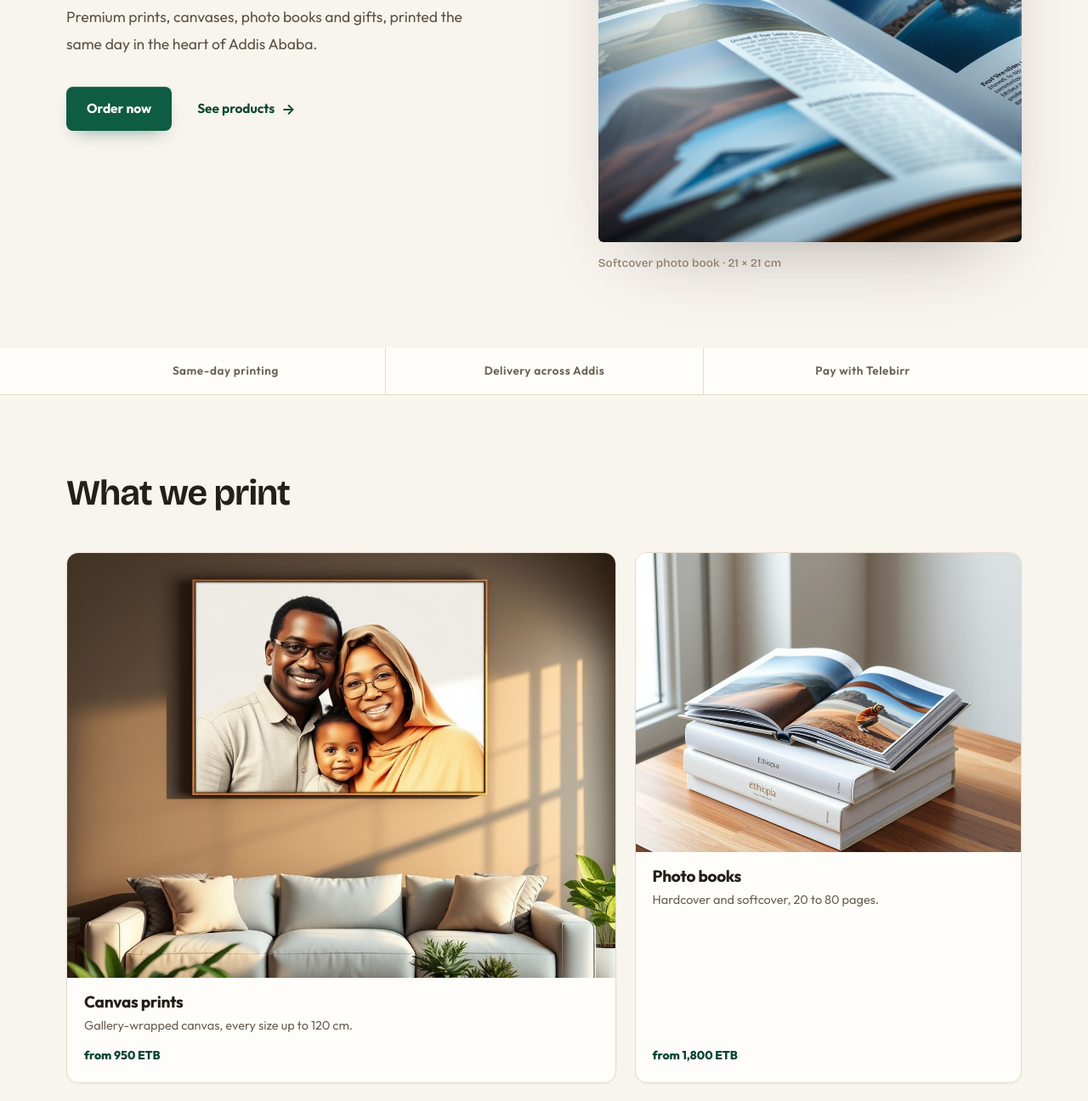
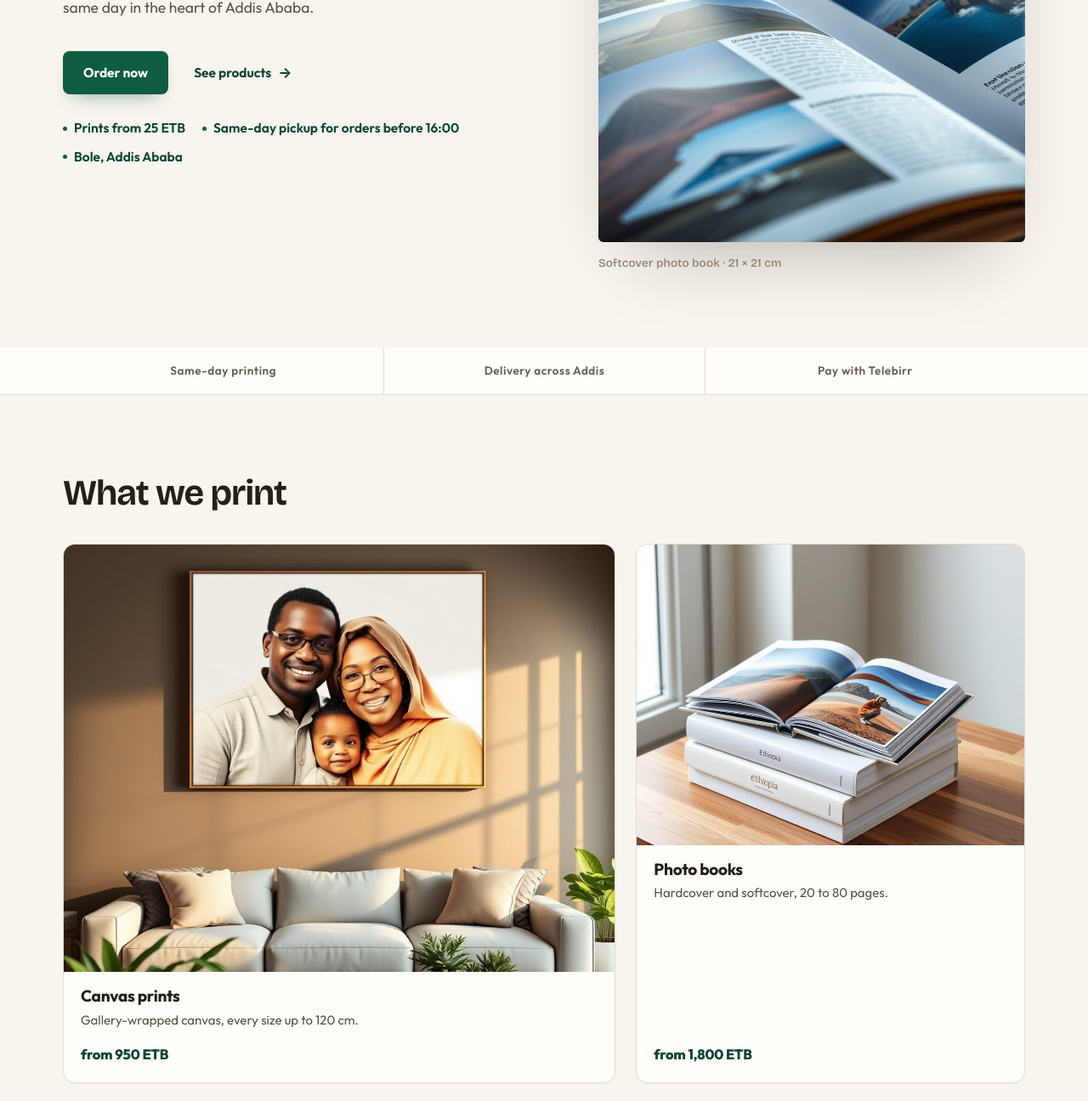
Before and after one commit to messaynew-cyber/feven-prints-v2, a plain HTML site: page index.html in a window 1280 px wide. Shown: the part 480-1776 px from the top of the page at 85% size. Drawn offline with Linux system fonts and the light colour scheme.

Commit message:
Conversion pass: stop the accidental dialer, surface price + proof above the fold
- Product tiles now open WhatsApp with a product-specific prefilled message
  instead of tel: - tapping a tile to look closer used to open the dialer
  (6/6 tiles). A prefilled order message is both safer and a better lead.
- New hero fact strip: prints from 25 ETB, same-day pickup before 16:00,
  Bole. Puts a price anchor, a turnaround promise and the area on screen one
  (all claims already made further down the page; AM strings reused verbatim).
- Price is now the second-heaviest thing on a tile (14px -> 16.5px bold,
  more separation from the description). It was tied with the body copy.
- Tile description 14.5px/--ink-soft -> 15px/#5C5246. It carries the selling
  detail ("every size up to 120 cm") and was the least readable text on the card.
- One spacing scale: page gutter 28->24, bento gap 22->24, masonry gap 22->24,
  heading gap 46->36. The gutters were three near-miss values.

```diff
--- a/css/style.css
+++ b/css/style.css
@@ -61,7 +61,7 @@ p { margin: 0; }
 ul { margin: 0; padding: 0; list-style: none; }
 :focus-visible { outline: 2px solid var(--pine); outline-offset: 3px; border-radius: 4px; }
 
-.wrap { max-width: 1180px; margin: 0 auto; padding: 0 28px; }
+.wrap { max-width: 1180px; margin: 0 auto; padding: 0 24px; }
 
 /* ── buttons ─────────────────────────────────────────── */
 .btn {
@@ -129,6 +129,9 @@ ul { margin: 0; padding: 0; list-style: none; }
 .h-line { display: block; }
 .hero-sub { margin-top: 24px; font-size: 17.5px; line-height: 1.8; color: #5C5246; max-width: 41ch; }
 .hero-cta { display: flex; align-items: center; gap: 28px; margin-top: 34px; flex-wrap: wrap; }
+.hero-facts { display: flex; flex-wrap: wrap; gap: 8px 20px; margin-top: 26px; font-size: 15.5px; font-weight: 620; color: var(--pine-deep); }
+.hero-facts li { display: inline-flex; align-items: center; gap: 8px; }
+.hero-facts li::before { content: ""; width: 5px; height: 5px; border-radius: 50%; background: var(--pine); flex: none; }
 .hero-visual { display: flex; flex-direction: column; }
 .hero-fig { margin: 0; border-radius: 6px; overflow: hidden; box-shadow: 0 40px 90px -46px var(--shadow-warm); }
 .hero-fig img { width: 100%; max-height: 620px; object-fit: cover; display: block; }
@@ -143,10 +146,10 @@ ul { margin: 0; padding: 0; list-style: none; }
 /* ── sections ────────────────────────────────────────── */
 .section { padding: 92px 0; }
 .section-tint { background: var(--paper-2); }
-.section-h { font-size: clamp(30px, 3.4vw, 42px); font-weight: 660; letter-spacing: -0.025em; margin-bottom: 46px; max-width: 18ch; }
+.section-h { font-size: clamp(30px, 3.4vw, 42px); font-weight: 660; letter-spacing: -0.025em; margin-bottom: 36px; max-width: 18ch; }
 
 /* ── bento products ──────────────────────────────────── */
-.bento { display: grid; grid-template-columns: repeat(12, 1fr); gap: 22px; }
+.bento { display: grid; grid-template-columns: repeat(12, 1fr); gap: 24px; }
 .tile { display: flex; flex-direction: column; background: var(--white); border-radius: 14px; overflow: hidden; border: 1px solid var(--line); box-shadow: 0 1px 2px rgba(46,37,26,.04); transition: transform 260ms var(--ease-out), box-shadow 260ms var(--ease-out), border-color 260ms ease; color: var(--ink); }
 .tile-big { grid-column: span 7; }
 .tile-tall { grid-column: span 5; }
@@ -161,8 +164,8 @@ ul { margin: 0; padding: 0; list-style: none; }
 .tile-cap { padding: 18px 20px 20px; display: flex; flex-direction: column; gap: 5px; flex: 1; }
 .tile-cap-side { justify-content: center; }
 .tile h3 { font-size: 19px; font-weight: 720; }
-.tile p { font-size: 14.5px; color: var(--ink-soft); line-height: 1.55; }
-.tile-price { margin-top: auto; padding-top: 8px; font-size: 14px; font-weight: 780; color: var(--pine-deep); }
+.tile p { font-size: 15px; color: #5C5246; line-height: 1.55; }
+.tile-price { margin-top: auto; padding-top: 10px; font-size: 16.5px; font-weight: 780; letter-spacing: -0.012em; color: var(--pine-deep); }
 .tile-wide .tile-price { margin-top: 8px; }
 @media (hover: hover) and (pointer: fine) {
   .tile:hover { transform: translateY(-4px); box-shadow: 0 26px 52px -22px var(--shadow-warm); border-color: #D6CBB8; }
@@ -177,7 +180,7 @@ ul { margin: 0; padding: 0; list-style: none; }
 .how-item p { font-size: 15.5px; color: var(--ink-soft); max-width: 34ch; line-height: 1.7; }
 
 /* ── gallery masonry ─────────────────────────────────── */
-.masonry { columns: 3; column-gap: 22px; }
+.masonry { columns: 3; column-gap: 24px; }
 .m-item { margin: 0 0 22px; break-inside: avoid; border-radius: 12px; overflow: hidden; background: var(--white); border: 1px solid var(--line); }
 .m-item img { width: 100%; transition: transform 700ms var(--ease-out); }
 .m-item figcaption { padding: 11px 16px; font-size: 13px; font-weight: 620; color: var(--ink-soft); background: var(--white); }
--- a/index.html
+++ b/index.html
@@ -125,6 +125,11 @@
         <a class="btn btn-primary" href="tel:+251911729779" data-en="Order now" data-am="አሁን ይዘዙ">Order now</a>
         <a class="link-cta" href="#products" data-en="See products" data-am="ምርቶቹን ይመልከቱ">See products</a>
       </div>
+      <ul class="hero-facts reveal d3">
+        <li data-en="Prints from 25 ETB" data-am="ከ25 ብር ጀምሮ">Prints from 25 ETB</li>
+        <li data-en="Same-day pickup for orders before 16:00" data-am="ከ16:00 በፊት ለታዘዙ ትዕዛዞች በዚያው ቀን ዝግጁ">Same-day pickup for orders before 16:00</li>
+        <li data-en="Bole, Addis Ababa" data-am="ቦሌ፣ አዲስ አበባ">Bole, Addis Ababa</li>
+      </ul>
     </div>
     <div class="hero-visual reveal d2">
       <figure class="hero-fig">
@@ -149,7 +154,7 @@
   <div class="wrap">
     <h2 class="section-h reveal" data-en="What we print" data-am="የምናተማቸው ምርቶች">What we print</h2>
     <div class="bento">
-      <a class="tile tile-big reveal" href="tel:+251911729779">
+      <a class="tile tile-big reveal" href="https://wa.me/251911729779?text=Hello%20Feven%27s%20Prints%20-%20I%27d%20like%20to%20order%20a%20canvas%20print." target="_blank" rel="noopener">
         <figure class="tile-media"><img src="img/canvas.jpg" alt="Framed canvas print of a family portrait in a living room" width="1024" height="1024" loading="lazy"></figure>
         <div class="tile-cap">
           <h3 data-en="Canvas prints" data-am="የካንቫስ ህትመት">Canvas prints</h3>
@@ -157,7 +162,7 @@
           <span class="tile-price" data-en="from 950 ETB" data-am="ከ950 ብር ጀምሮ">from 950 ETB</span>
         </div>
       </a>
-      <a class="tile tile-tall reveal" href="tel:+251911729779">
+      <a class="tile tile-tall reveal" href="https://wa.me/251911729779?text=Hello%20Feven%27s%20Prints%20-%20I%27d%20like%20to%20order%20a%20photo%20book." target="_blank" rel="noopener">
         <figure class="tile-media"><img src="img/photobook.jpg" alt="Stack of premium photo books on a wooden desk" width="1024" height="1024" loading="lazy"></figure>
         <div class="tile-cap">
           <h3 data-en="Photo books" data-am="የፎቶ መጽሐፍ">Photo books</h3>
@@ -165,7 +170,7 @@
           <span class="tile-price" data-en="from 1,800 ETB" data-am="ከ1,800 ብር ጀምሮ">from 1,800 ETB</span>
         </div>
       </a>
-      <a class="tile reveal" href="tel:+251911729779">
+      <a class="tile reveal" href="https://wa.me/251911729779?text=Hello%20Feven%27s%20Prints%20-%20I%27d%20like%20to%20order%20a%20wall%20calendar." target="_blank" rel="noopener">
         <figure class="tile-media"><img src="img/calendar.jpg" alt="Wall calendar with scenic photography pages" width="1024" height="1024" loading="lazy"></figure>
         <div class="tile-cap">
           <h3 data-en="Wall calendars" data-am="የግድግዳ የቀን መቁጠሪያ">Wall calendars</h3>
@@ -173,7 +178,7 @@
           <span class="tile-price" data-en="from 450 ETB" data-am="ከ450 ብር ጀምሮ">from 450 ETB</span>
         </div>
       </a>
-      <a class="tile reveal" href="tel:+251911729779">
+      <a class="tile reveal" href="https://wa.me/251911729779?text=Hello%20Feven%27s%20Prints%20-%20I%27d%20like%20to%20order%20a%20photo%20mug." target="_blank" rel="noopener">
         <figure class="tile-media"><img src="img/mug.jpg" alt="White ceramic mug printed with a family photo" width="1024" height="1024" loading="lazy"></figure>
         <div class="tile-cap">
           <h3 data-en="Photo mugs" data-am="የፎቶ ሙግ">Photo mugs</h3>
@@ -181,7 +186,7 @@
           <span class="tile-price" data-en="from 350 ETB" data-am="ከ350 ብር ጀምሮ">from 350 ETB</span>
         </div>
       </a>
-      <a class="tile reveal" href="tel:+251911729779">
+      <a class="tile reveal" href="https://wa.me/251911729779?text=Hello%20Feven%27s%20Prints%20-%20I%27d%20like%20to%20order%20a%20framed%20print." target="_blank" rel="noopener">
         <figure class="tile-media"><img src="img/frames.jpg" alt="Gallery wall of framed photo prints in mixed sizes" width="1024" height="1024" loading="lazy"></figure>
         <div class="tile-cap">
           <h3 data-en="Framed prints" data-am="የተከፈፈ ህትመት">Framed prints</h3>
@@ -189,7 +194,7 @@
           <span class="tile-price" data-en="from 600 ETB" data-am="ከ600 ብር ጀምሮ">from 600 ETB</span>
         </div>
       </a>
-      <a class="tile tile-wide reveal" href="tel:+251911729779">
+      <a class="tile tile-wide reveal" href="https://wa.me/251911729779?text=Hello%20Feven%27s%20Prints%20-%20I%27d%20like%20to%20order%20some%20prints." target="_blank" rel="noopener">
         <figure class="tile-media tile-media-side"><img src="img/flatlay.jpg" alt="Flat lay of assorted photo prints" width="1024" height="1024" loading="lazy"></figure>
         <div class="tile-cap tile-cap-side">
           <h3 data-en="Standard prints" data-am="መደበኛ ህትመት">Standard prints</h3>
```
